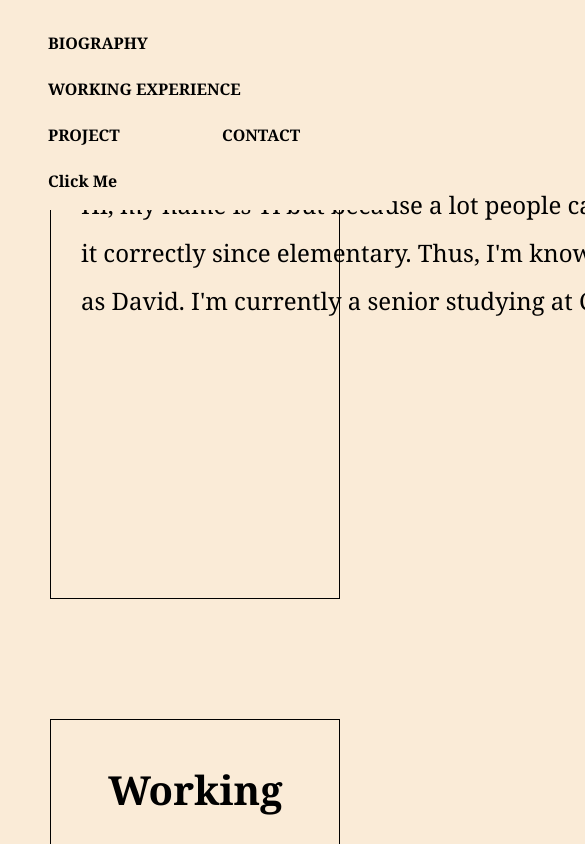
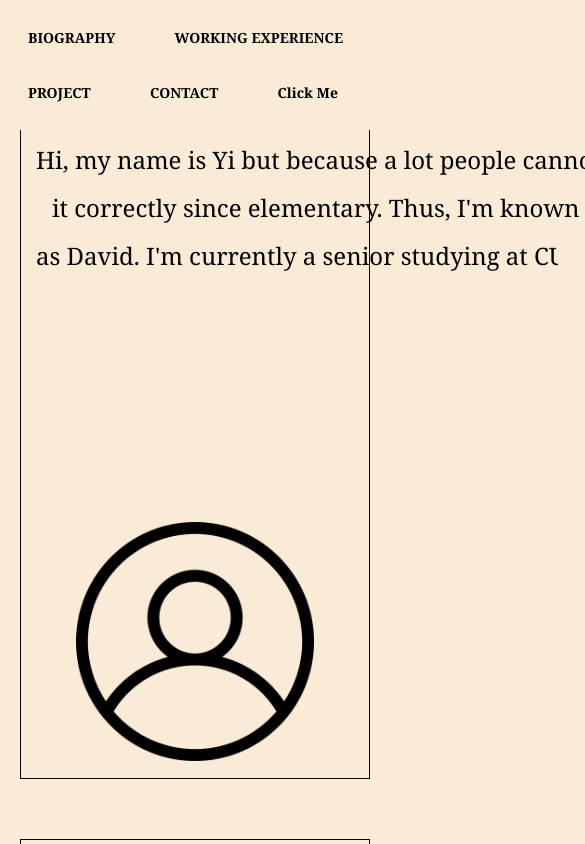
Before and after one commit to Davidyili230/Personal-Website, a plain HTML site: page index.html in a window 390 px wide. Shown: the top 844 px of the page, 585 px wide, since content can reach past the window. Drawn offline with Linux system fonts and the light colour scheme.

Commit message:
mobile formatting, changed size

```diff
--- a/style.css
+++ b/style.css
@@ -388,3 +388,43 @@ button:hover {
         width: 100%;
     }
 }
+
+/*
+
+    media with differnt device formating
+
+*/
+
+@media (max-width: 768px) {
+    /* Mobile version styles */
+
+    body {
+        font-size: 12px; /* Smaller font size for moblie */
+    }
+
+    .navigation-bar {
+        flex-direction: column; /* Stack nav items vertically */
+        padding-top: 10px; /* make nav smaller vertically */
+        padding-bottom: 10px;
+    }
+
+    .section-center {
+        flex-direction: column; /* Stack left/right sections vertically */
+    }
+
+    .section-left, .section-right {
+        width: 100%; /* make the left and right sections seperated and put into center */
+        text-align: center;
+    }
+
+    .section-item {
+        margin: 20px; /* smaller margin and padding */
+        padding: 15px;
+    }
+
+    button {
+        margin: 8px; /* smaller button */
+        padding: 10px 20px;
+        font-size: 14px;
+    }
+}
```
